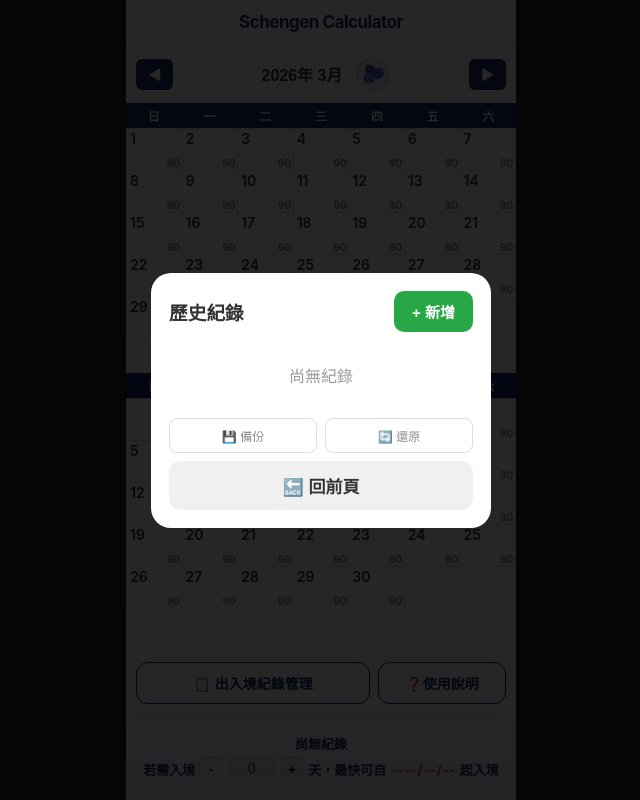
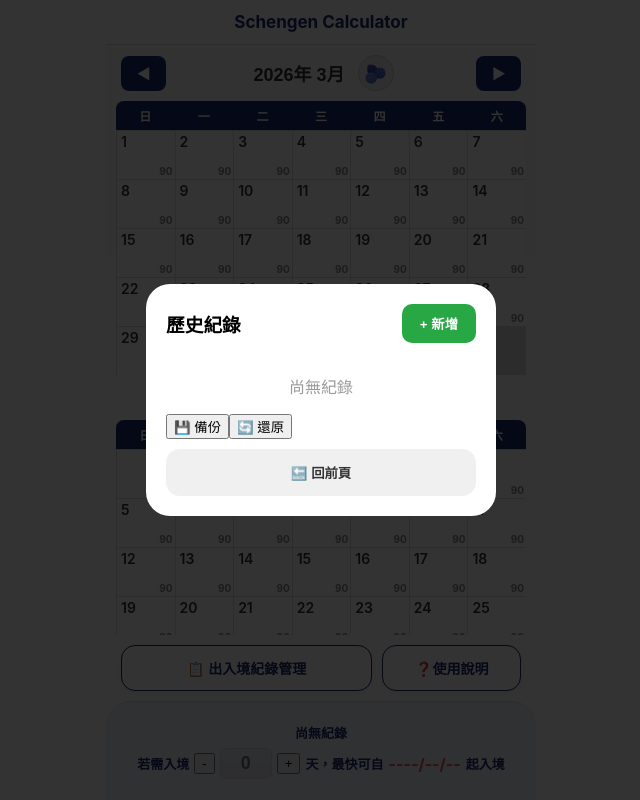
Before and after one commit to elainetlaid/schengen-calc, a plain HTML site: page index.html in a window 1280 px wide. Both pictures are taken after a click on the button "📋 出入境紀錄管理". Shown: the whole page, without its empty margins (319-959 px from the left). Drawn offline with Linux system fonts and the light colour scheme.

Commit message:
Update index.html

```diff
--- a/index.html
+++ b/index.html
@@ -14,7 +14,7 @@
         :root {
             --primary: #1a2a6c; --stay-color: #b3c7ff; --accent: #ff4757; --warning: #ffa500; --success: #28a745;
             --bg: #fdfdfd; --text: #333; --card: #f0f4ff; --border: #ddd; --modal: #fff; --footer-text: #1a2a6c;
-            --header-bg: rgba(255, 255, 255, 0.8);
+            --header-bg: rgba(255, 255, 255, 0.85);
         }
         @media (prefers-color-scheme: dark) {
             :root {
@@ -32,86 +32,82 @@
             .back-btn { background: #3a3a3c !important; color: white !important; }
         }
 
-        body { background: #222; margin: 0; display: flex; justify-content: center; font-family: -apple-system, BlinkMacSystemFont, "Segoe UI", Roboto, sans-serif; color: var(--text); }
+        /* 核心佈局修正 */
+        html, body { height: 100%; margin: 0; overflow: hidden; }
+        body { display: flex; justify-content: center; font-family: -apple-system, BlinkMacSystemFont, sans-serif; }
 
-        .app { width: 390px; height: 100vh; background: var(--bg); box-sizing: border-box; overflow: hidden; display: flex; flex-direction: column; }
-
-        /* 新增：頂部標題列 (防止誤觸靈動島) */
-        .top-bar {
-            padding-top: env(safe-area-inset-top); /* 自動閃開狀態列 */
-            background: var(--header-bg);
-            backdrop-filter: blur(10px);
-            border-bottom: 1px solid var(--border);
-            z-index: 100;
-        }
-        .top-bar-content {
-            height: 44px;
+        .app {
+            width: 100%; max-width: 430px; /* 適配 Pro Max 寬度 */
+            height: 100dvh; /* 使用 Dynamic Viewport Height */
+            background: var(--bg);
             display: flex;
-            align-items: center;
-            justify-content: center;
-            padding: 0 15px;
+            flex-direction: column;
             position: relative;
         }
-        .app-title {
-            font-size: 17px;
-            font-weight: 700;
-            color: var(--primary);
-            letter-spacing: -0.5px;
+
+        .top-bar {
+            padding-top: env(safe-area-inset-top);
+            background: var(--header-bg);
+            backdrop-filter: blur(15px);
+            border-bottom: 1px solid var(--border);
+            flex-shrink: 0;
         }
-        @media (prefers-color-scheme: dark) { .app-title { color: #fff; } }
+        .top-bar-content { height: 44px; display: flex; align-items: center; justify-content: center; font-size: 17px; font-weight: 700; color: var(--primary); }
+        @media (prefers-color-scheme: dark) { .top-bar-content { color: #fff; } }
 
-        /* 月份切換區域 (已下移) */
-        .header { display: flex; justify-content: space-between; align-items: center; padding: 12px 10px; }
-        .month-selector-btn { border: none; background: transparent; font-weight: bold; font-size: 16px; color: var(--text); cursor: pointer; padding: 5px 10px; border-radius: 8px; }
-        .month-display { display: flex; align-items: center; gap: 4px; }
-        .today-btn { background: #eee; border: 1px solid #ccc; width: 32px; height: 32px; border-radius: 50%; display: flex; align-items: center; justify-content: center; cursor: pointer; font-size: 18px; line-height: 1; }
-        .nav-btn { background: var(--primary); color: white; border: none; padding: 6px 12px; border-radius: 6px; cursor: pointer; font-weight: bold; }
+        .header { display: flex; justify-content: space-between; align-items: center; padding: 10px 15px; flex-shrink: 0; }
+        .month-selector-btn { border: none; background: transparent; font-weight: 800; font-size: 18px; color: var(--text); cursor: pointer; padding: 5px; }
+        .month-display { display: flex; align-items: center; gap: 8px; }
+        .today-btn { background: #eee; border: 1px solid #ccc; width: 34px; height: 34px; border-radius: 50%; display: flex; align-items: center; justify-content: center; cursor: pointer; font-size: 18px; }
+        .nav-btn { background: var(--primary); color: white; border: none; padding: 8px 16px; border-radius: 8px; cursor: pointer; font-weight: bold; }
 
-        .weekdays { display: grid; grid-template-columns: repeat(7, 1fr); background: var(--primary); color: white; font-weight: bold; text-align: center; padding: 4px 0; font-size: 12px; }
-        .calendar { display: grid; grid-template-columns: repeat(7, 1fr); gap: 0; border-left: 1px solid var(--border); border-top: 1px solid var(--border); margin-bottom: 10px; }
-        .day { background: white; height: 42px; border-right: 1px solid var(--border); border-bottom: 1px solid var(--border); position: relative; box-sizing: border-box; }
-        .day span { position: absolute; top: 1px; left: 3px; font-size: 14px; font-weight: 600; color: #333; }
-        .remain { position: absolute; right: 1.5px; bottom: 1px; font-size: 10px; color: #888; font-weight: bold; }
-        .rem-warn { color: var(--warning) !important; font-size: 11px; }
-        .rem-danger { color: var(--accent) !important; font-size: 11px; }
-        .note-tag { position: absolute; left: 2px; bottom: 1px; font-size: 9px; color: #5dade2; font-weight: bold; max-width: 65%; overflow: hidden; white-space: nowrap; }
+        /* 日曆滾動區域優化 */
+        #calBox {
+            flex: 1;
+            overflow-y: auto;
+            padding: 0 10px;
+            -webkit-overflow-scrolling: touch; /* 順滑滾動 */
+        }
+
+        .weekdays { display: grid; grid-template-columns: repeat(7, 1fr); background: var(--primary); color: white; font-weight: bold; text-align: center; padding: 6px 0; font-size: 12px; border-radius: 8px 8px 0 0; }
+        .calendar { display: grid; grid-template-columns: repeat(7, 1fr); border-left: 1px solid var(--border); border-top: 1px solid var(--border); margin-bottom: 20px; background: var(--border); gap: 1px; }
+        .day { background: white; min-height: 48px; position: relative; display: flex; flex-direction: column; }
+        .day span { margin: 2px 0 0 4px; font-size: 14px; font-weight: 600; color: #333; }
+        .remain { align-self: flex-end; margin-top: auto; margin-right: 2px; margin-bottom: 2px; font-size: 10px; color: #888; font-weight: bold; }
+        .rem-warn { color: var(--warning) !important; }
+        .rem-danger { color: var(--accent) !important; }
+        .note-tag { position: absolute; left: 2px; top: 18px; font-size: 9px; color: #5dade2; font-weight: bold; max-width: 90%; overflow: hidden; }
         .stay { background: var(--stay-color) !important; }
-        .stay-start { border-radius: 8px 0 0 8px; }
-        .stay-end { border-radius: 0 8px 8px 0; }
 
-        .btn-container { padding: 5px 10px 10px; display: flex; gap: 8px; flex-shrink: 0; }
-        .action-btn { background: white; color: var(--primary); border: 1.5px solid var(--primary); padding: 10px; border-radius: 12px; font-size: 14px; font-weight: bold; cursor: pointer; box-shadow: 0 2px 4px rgba(0,0,0,0.05); flex: 1; }
+        /* 底部控制區：始終貼合底部 */
+        .bottom-controls {
+            flex-shrink: 0;
+            background: var(--bg);
+        }
+        .btn-container { padding: 10px 15px; display: flex; gap: 10px; }
+        .action-btn { background: white; color: var(--primary); border: 1.5px solid var(--primary); padding: 12px; border-radius: 14px; font-size: 14px; font-weight: bold; cursor: pointer; flex: 1; box-shadow: 0 2px 5px rgba(0,0,0,0.05); }
         .btn-main { flex: 2; }
 
         .footer-summary {
-            padding: 15px 5px calc(15px + env(safe-area-inset-bottom));
-            background: var(--card); border-top: 1px solid var(--border); border-radius: 20px 20px 0 0; flex-shrink: 0; box-shadow: 0 -2px 10px rgba(0,0,0,0.03);
+            padding: 15px 10px calc(15px + env(safe-area-inset-bottom));
+            background: var(--card); border-top: 1px solid var(--border); border-radius: 25px 25px 0 0;
         }
-        .footer-line { margin: 4px 0; font-size: 13px; font-weight: bold; color: var(--footer-text); display: flex; justify-content: center; align-items: center; gap: 4px; }
-        .footer-line span { color: var(--accent); font-size: 14.5px; }
-        .calc-input-group { display: flex; align-items: center; gap: 5px; }
-        .calc-input { width: 45px; background: rgba(128, 128, 128, 0.1); border: 1px solid var(--border); border-radius: 5px; color: var(--accent); font-weight: 900; font-size: 16px; text-align: center; padding: 2px 0; outline: none; }
-        .step-btn { background: #eee; border: 1px solid #ccc; border-radius: 4px; width: 24px; height: 24px; font-weight: bold; cursor: pointer; display: flex; align-items: center; justify-content: center; }
+        .footer-line { margin: 6px 0; font-size: 13px; font-weight: bold; color: var(--footer-text); display: flex; justify-content: center; align-items: center; gap: 5px; }
+        .footer-line span { color: var(--accent); font-size: 16px; }
+        .calc-input { width: 50px; background: rgba(128, 128, 128, 0.1); border: 1px solid var(--border); border-radius: 6px; color: var(--accent); font-weight: 900; font-size: 18px; text-align: center; padding: 4px 0; }
 
-        .modal { position: fixed; inset: 0; background: rgba(0,0,0,0.85); display: none; justify-content: center; align-items: center; z-index: 999; padding: 20px; }
-        .modal-content { background: var(--modal); width: 100%; max-width: 340px; padding: 18px; border-radius: 20px; box-sizing: border-box; color: var(--text); position: relative; }
-        .help-text { font-size: 14px; line-height: 1.6; max-height: 60vh; overflow-y: auto; text-align: left; }
-        .form-row { display: flex; align-items: center; margin-bottom: 15px; gap: 8px; }
-        .form-row label { width: 55px; font-weight: 800; color: var(--text); font-size: 17px; flex-shrink: 0; }
-        .form-row input, .form-row select { flex: 1; padding: 12px; border: 1.5px solid var(--border); border-radius: 12px; font-size: 16px; outline: none; }
-        .main-btn { background: var(--primary); color: white; border: none; padding: 14px; border-radius: 12px; font-size: 16px; font-weight: bold; width: 100%; cursor: pointer; }
-        .back-btn { background: #f0f0f0; color: #333; border: none; padding: 12px; border-radius: 12px; cursor: pointer; width: 100%; margin-top: 8px; font-size: 17px; font-weight: 700; display: flex; align-items: center; justify-content: center; gap: 8px; }
-        .record-card { background: var(--card); padding: 12px; margin-bottom: 8px; border-radius: 12px; border: 1px solid var(--border); }
-        .backup-group { display: flex; gap: 8px; margin-top: 15px; }
-        .sec-btn { background: transparent; border: 1px solid var(--border); color: #888; padding: 8px; border-radius: 8px; font-size: 12px; flex: 1; }
+        /* 彈窗樣式 */
+        .modal { position: fixed; inset: 0; background: rgba(0,0,0,0.8); display: none; justify-content: center; align-items: center; z-index: 1000; padding: 20px; }
+        .modal-content { background: var(--modal); width: 100%; max-width: 350px; padding: 20px; border-radius: 24px; box-sizing: border-box; }
+        .main-btn { background: var(--primary); color: white; border: none; padding: 16px; border-radius: 14px; font-size: 16px; font-weight: bold; width: 100%; margin-top: 10px; }
+        .back-btn { background: #f0f0f0; color: #333; border: none; padding: 14px; border-radius: 14px; width: 100%; margin-top: 10px; font-weight: 700; }
+        @media (prefers-color-scheme: dark) { .back-btn { background: #3a3a3c; color: #fff; } }
     </style>
 </head>
 <body>
 <div class="app">
     <div class="top-bar">
-        <div class="top-bar-content">
-            <span class="app-title">Schengen Calculator</span>
-        </div>
+        <div class="top-bar-content">Schengen Calculator</div>
     </div>
 
     <div class="header">
@@ -123,8 +119,9 @@
         <button class="nav-btn" onclick="changeMonth(1)">▶</button>
     </div>
 
-    <div id="calBox" style="overflow-y: auto; flex: 1;"></div>
+    <div id="calBox"></div>
 
+    <div class="bottom-controls">
         <div class="btn-container">
             <button class="action-btn btn-main" onclick="showList()">📋 出入境紀錄管理</button>
             <button class="action-btn" onclick="showHelp()">❓使用說明</button>
@@ -134,7 +131,7 @@
             <div class="footer-line" id="line1">載入中...</div>
             <div class="footer-line">
                 若需入境
-            <div class="calc-input-group">
+                <div style="display:flex;align-items:center;gap:5px;">
                     <button class="step-btn" onclick="stepDays(-1)">-</button>
                     <input type="tel" id="targetDays" class="calc-input" value="" oninput="updateTargetDays(this.value)" placeholder="0">
                     <button class="step-btn" onclick="stepDays(1)">+</button>
@@ -143,56 +140,10 @@
             </div>
         </div>
     </div>
-
-<div id="mJump" class="modal" onclick="if(event.target==this)hide('mJump')">
-    <div class="modal-content">
-        <h3 style="margin-top:0; color:var(--primary);">快速跳轉日期</h3>
-        <div class="form-row"><label>年份</label><select id="jumpYear"></select></div>
-        <div class="form-row"><label>月份</label><select id="jumpMonth">
-            <option value="0">1月</option><option value="1">2月</option><option value="2">3月</option><option value="3">4月</option>
-            <option value="4">5月</option><option value="5">6月</option><option value="6">7月</option><option value="7">8月</option>
-            <option value="8">9月</option><option value="9">10月</option><option value="10">11月</option><option value="11">12月</option>
-        </select></div>
-        <button class="main-btn" onclick="executeJump()">跳轉</button>
-        <button class="back-btn" onclick="hide('mJump')">取消</button>
-    </div>
-</div>
-
-<div id="mHelp" class="modal" onclick="if(event.target==this)hide('mHelp')">
-    <div class="modal-content">
-        <h3 style="margin-top:0; color:var(--primary);">使用說明</h3>
-        <div class="help-text">
-            <b>1. 開始使用</b><br>點擊「紀錄管理」>「新增」，輸入歷史出入境日期。日曆右下角顯示該日剩餘天數。<br><br>
-            <b>2. 行程試算</b><br>在下方輸入計畫停留天數，系統自動算出「最快出發日」。<br><br>
-            <b>3. 快速切換</b><br>點擊頂部年份月份文字，可快速跳轉指定日期。<br><br>
-            <b>4. 備份與還原</b><br>本工具無雲端儲存。換手機前請至「紀錄管理」>「備份」存至記事本。新手機點擊「還原」即可。
-        </div>
-        <button class="back-btn" onclick="hide('mHelp')">了解了</button>
-    </div>
-</div>
-
-<div id="mList" class="modal" onclick="if(event.target==this)hide('mList')">
-    <div class="modal-content">
-        <div style="display:flex; justify-content:space-between; align-items:center; margin-bottom:15px;"><h3 style="margin:0">歷史紀錄</h3><button onclick="showEdit(-1)" style="background:var(--success); color:white; border:none; padding:10px 18px; border-radius:10px; font-weight:800; font-size:15px;">+ 新增</button></div>
-        <div id="listItems" style="max-height:220px; overflow-y:auto;"></div>
-        <div class="backup-group"><button class="sec-btn" onclick="exportData()">💾 備份</button><button class="sec-btn" onclick="importData()">🔄 還原</button></div>
-        <button class="back-btn" onclick="hide('mList')">🔙 回前頁</button>
-    </div>
-</div>
-
-<div id="mEdit" class="modal">
-    <div class="modal-content">
-        <h3 id="editT" style="margin-top:0; color:var(--primary); margin-bottom:20px;">新增區段</h3>
-        <div class="form-row"><label>入境</label><input type="date" id="iStart"></div>
-        <div class="form-row"><label>出境</label><input type="date" id="iEnd"></div>
-        <div class="form-row"><label>備註</label><input type="text" id="iNote" placeholder="例如: 德國 SPS"></div>
-        <button class="main-btn" onclick="save()">儲存</button>
-        <button id="delB" class="back-btn" style="background:var(--accent); color:white; margin-top:8px; font-size:14px;" onclick="del()">🗑️ 刪除紀錄</button>
-        <button class="back-btn" style="font-size:14px;" onclick="hide('mEdit')">取消</button>
-    </div>
 </div>
 
 <script>
+    // [JS 邏輯與之前完全相同，僅微調 renderMonth 的 HTML 結構以配合 CSS 修正]
     let cur = new Date();
     let data = JSON.parse(localStorage.getItem("schengen_data_v5") || "[]");
     let editIdx = -1;
@@ -211,9 +162,7 @@
             const y = new Date(item.s).getFullYear();
             if(y < minYear) minYear = y;
         });
-        const startYear = minYear - 1;
-        const endYear = new Date().getFullYear() + 1;
-        for(let i = startYear; i <= endYear; i++) {
+        for(let i = minYear-1; i <= new Date().getFullYear()+1; i++) {
             const opt = document.createElement('option');
             opt.value = i; opt.innerText = i + "年";
             if(i === cur.getFullYear()) opt.selected = true;
@@ -224,17 +173,13 @@
     }
 
     function executeJump() {
-        const y = parseInt(document.getElementById('jumpYear').value);
-        const m = parseInt(document.getElementById('jumpMonth').value);
-        cur = new Date(y, m, 1);
-        hide('mJump');
-        render();
+        cur = new Date(document.getElementById('jumpYear').value, document.getElementById('jumpMonth').value, 1);
+        hide('mJump'); render();
     }
 
     function save() {
         const s = document.getElementById('iStart').value, e = document.getElementById('iEnd').value, n = document.getElementById('iNote').value;
         if(!s || !e) return;
-        if(new Date(s) > new Date(e)) { alert("日期錯誤"); return; }
         if(editIdx === -1) data.push({s, e, n}); else data[editIdx] = {s, e, n};
         data.sort((a,b) => new Date(b.s) - new Date(a.s));
         localStorage.setItem("schengen_data_v5", JSON.stringify(data));
@@ -275,12 +220,6 @@
         const lastDateStr = data.reduce((max, item) => item.e > max ? item.e : max, data[0].e);
         const lastDate = new Date(lastDateStr);
         const day1AfterLast = new Date(lastDate); day1AfterLast.setDate(day1AfterLast.getDate() + 1);
-        let allOkIn30Days = true;
-        for (let i = 0; i < 30; i++) {
-            let checkD = new Date(day1AfterLast); checkD.setDate(checkD.getDate() + i);
-            if (getRem(checkD) < daysNeeded) { allOkIn30Days = false; break; }
-        }
-        if (allOkIn30Days) return day1AfterLast.getFullYear() + "/" + String(day1AfterLast.getMonth()+1).padStart(2,'0') + "/" + String(day1AfterLast.getDate()).padStart(2,'0');
         for (let i = 0; i < 730; i++) {
             let d = new Date(day1AfterLast); d.setDate(d.getDate() + i);
             if (getRem(d) >= daysNeeded) {
@@ -319,7 +258,7 @@
         if (data.length > 0) {
             const lastDateStr = data.reduce((max, item) => item.e > max ? item.e : max, data[0].e);
             const rem = getRem(new Date(lastDateStr));
-            document.getElementById('line1').innerHTML = `統計到 ${lastDateStr.replace(/-/g,'/')}，${rem > 0 ? '尚可入境 <span>'+rem+'</span> 天' : '可入境天數已用完'}`;
+            document.getElementById('line1').innerHTML = `統計到 ${lastDateStr.replace(/-/g,'/')}，${rem > 0 ? '尚可入境 <span>'+rem+'</span> 天' : '已無剩餘天數'}`;
             updateTargetDays(document.getElementById('targetDays').value);
         } else {
             document.getElementById('line1').innerText = "尚無紀錄";
@@ -327,7 +266,7 @@
     }
 
     function renderMonth(y, m, isFirst) {
-        let titleHtml = isFirst ? "" : `<div style="text-align:center;font-weight:bold;margin:8px 0 4px; color:#777;font-size:14px;">${y}年 ${m+1}月</div>`;
+        let titleHtml = isFirst ? "" : `<div style="text-align:center;font-weight:bold;margin:15px 0 5px; color:#777;font-size:14px;">${y}年 ${m+1}月</div>`;
         let html = titleHtml + `<div class="weekdays"><div>日</div><div>一</div><div>二</div><div>三</div><div>四</div><div>五</div><div>六</div></div><div class="calendar">`;
         let f = new Date(y, m, 1).getDay(), l = new Date(y, m+1, 0).getDate();
         for(let i=0; i<f; i++) html += `<div class="day"></div>`;
@@ -343,9 +282,14 @@
     }
 
     function exportData() { const el = document.createElement('textarea'); el.value = JSON.stringify(data); document.body.appendChild(el); el.select(); document.execCommand('copy'); document.body.removeChild(el); alert("已複製！"); }
-    function importData() { const c = prompt("貼上代碼："); if(c) { try{ data = JSON.parse(c); data.sort((a,b) => new Date(b.s) - new Date(a.s)); localStorage.setItem("schengen_data_v5", JSON.stringify(data)); render(); alert("導入成功"); } catch(e){ alert("代碼錯誤"); } } }
+    function importData() { const c = prompt("貼上代碼："); if(c) { try{ data = JSON.parse(c); localStorage.setItem("schengen_data_v5", JSON.stringify(data)); render(); alert("導入成功"); } catch(e){ alert("代碼錯誤"); } } }
 
     render();
 </script>
+
+<div id="mJump" class="modal" onclick="if(event.target==this)hide('mJump')"><div class="modal-content"><h3 style="margin:0 0 15px; color:var(--primary);">快速跳轉日期</h3><div class="form-row"><label>年份</label><select id="jumpYear"></select></div><div class="form-row"><label>月份</label><select id="jumpMonth"><option value="0">1月</option><option value="1">2月</option><option value="2">3月</option><option value="3">4月</option><option value="4">5月</option><option value="5">6月</option><option value="6">7月</option><option value="7">8月</option><option value="8">9月</option><option value="9">10月</option><option value="10">11月</option><option value="11">12月</option></select></div><button class="main-btn" onclick="executeJump()">跳轉</button><button class="back-btn" onclick="hide('mJump')">取消</button></div></div>
+<div id="mHelp" class="modal" onclick="if(event.target==this)hide('mHelp')"><div class="modal-content"><h3 style="margin-top:0; color:var(--primary);">使用說明</h3><div style="font-size:14px; line-height:1.6; max-height:60vh; overflow-y:auto;"><b>1. 開始使用</b><br>點擊「紀錄管理」>「新增」，輸入歷史出入境日期。<br><br><b>2. 行程試算</b><br>在下方輸入計畫停留天數，系統自動算出「最快出發日」。<br><br><b>3. 快速切換</b><br>點擊頂部年份月份文字可快速跳轉日期。</div><button class="back-btn" onclick="hide('mHelp')">了解了</button></div></div>
+<div id="mList" class="modal" onclick="if(event.target==this)hide('mList')"><div class="modal-content"><div style="display:flex; justify-content:space-between; align-items:center; margin-bottom:15px;"><h3 style="margin:0">歷史紀錄</h3><button onclick="showEdit(-1)" style="background:var(--success); color:white; border:none; padding:10px 18px; border-radius:10px; font-weight:800;">+ 新增</button></div><div id="listItems" style="max-height:220px; overflow-y:auto;"></div><div class="backup-group"><button class="sec-btn" onclick="exportData()">💾 備份</button><button class="sec-btn" onclick="importData()">🔄 還原</button></div><button class="back-btn" onclick="hide('mList')">🔙 回前頁</button></div></div>
+<div id="mEdit" class="modal"><div class="modal-content"><h3 id="editT" style="margin:0 0 20px; color:var(--primary);">新增區段</h3><div class="form-row"><label>入境</label><input type="date" id="iStart"></div><div class="form-row"><label>出境</label><input type="date" id="iEnd"></div><div class="form-row"><label>備註</label><input type="text" id="iNote" placeholder="例如: 德國 SPS"></div><button class="main-btn" onclick="save()">儲存</button><button id="delB" class="back-btn" style="background:var(--accent); color:white;" onclick="del()">🗑️ 刪除紀錄</button><button class="back-btn" onclick="hide('mEdit')">取消</button></div></div>
 </body>
 </html>
```
Lines whose indentation alone changed are shown as unchanged.
